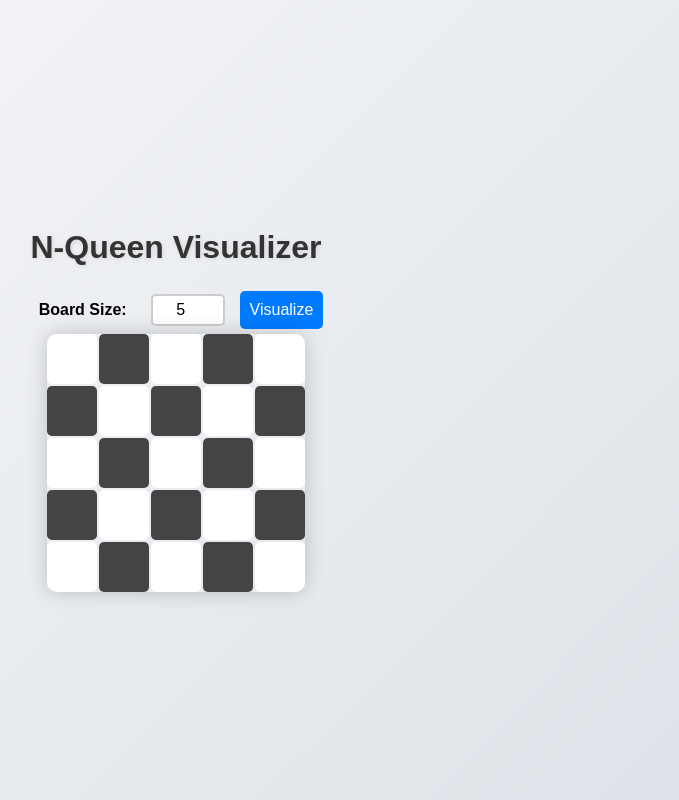
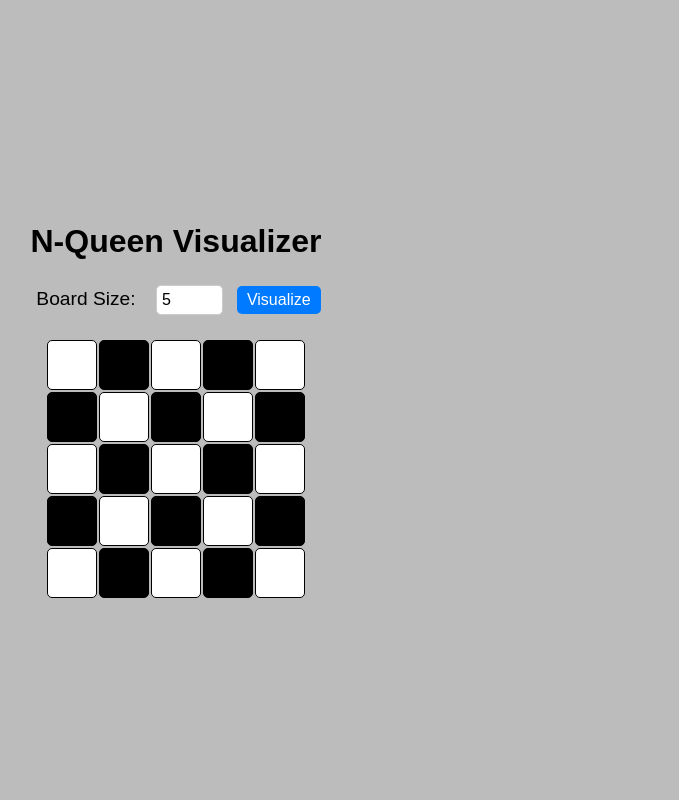
Before and after one commit to adityakr1108/NQueenVisulaizer, a plain HTML site: page index.html in a window 1280 px wide. Both pictures are taken after a click on the button "Visualize". Shown: the whole page, without its empty margins (464-1143 px from the left). Drawn offline with Linux system fonts and the light colour scheme.

Commit message:
Update style.css

```diff
--- a/style.css
+++ b/style.css
@@ -5,119 +5,71 @@ body {
     justify-content: center;
     height: 100vh;
     margin: 0;
-    background: linear-gradient(135deg, #f7f8fa, #dde1e7);
-    font-family: 'Arial', sans-serif;
+    background-color: #bcbcbc;
 }
-
 h1 {
-    color: #333;
+    font-family: "Arial", sans-serif;
+    color: #000;
     margin-bottom: 20px;
-    text-shadow: 1px 1px 5px rgba(0, 0, 0, 0.1);
 }
-
-.controls {
-    display: flex;
-    align-items: center;
-    margin-bottom: 20px;
-    flex-wrap: wrap;
-    justify-content: center;
-}
-
 label,
 input,
 button {
+    font-family: "Arial", sans-serif;
     margin: 5px;
-    padding: 10px;
+    padding: 5px;
+}
+label {
+    font-size: 1.2em;
+}
+input {
     font-size: 1em;
+    padding: 5px;
     border-radius: 5px;
+    border: 1px solid #ccc;
 }
-
-label {
-    font-weight: bold;
-}
-
-input {
-    border: 2px solid #ccc;
-    padding: 5px;
-    width: 60px;
-    text-align: center;
-}
-
 button {
+    font-size: 1em;
+    padding: 5px 10px;
     background-color: #007bff;
     color: white;
     border: none;
+    border-radius: 5px;
     cursor: pointer;
-    transition: background-color 0.3s ease, transform 0.2s ease;
+    transition: background-color 0.3s ease;
 }
-
 button:hover {
     background-color: #0056b3;
-    transform: scale(1.05);
 }
-
-#status {
-    margin-bottom: 20px;
-    font-size: 1.2em;
-    color: #333;
-}
-
-.chessboard-container {
-    display: flex;
-    justify-content: center;
-    align-items: center;
-    width: 100%;
-    overflow-x: auto;
-}
-
 .chessboard {
     display: grid;
+    margin-top: 20px;
     gap: 2px;
-    box-shadow: 0 0 20px rgba(0, 0, 0, 0.2);
-    border-radius: 10px;
-    overflow: hidden;
-    width: max-content;
 }
-
 .chessboard div {
     width: 50px;
     height: 50px;
     border-radius: 5px;
+    border: 1px solid #000;
     box-sizing: border-box;
     transition: transform 0.3s ease, box-shadow 0.3s ease;
 }
-
 .chessboard div.enlarged {
     transform: scale(1.2);
     box-shadow: 0 0 10px rgba(0, 0, 0, 0.5);
 }
-
 .black {
-    background-color: #444;
+    background-color: #000;
 }
-
 .white {
-    background-color: #fff;
+    background-color: #ffffff;
 }
-
 .queen {
     background-image: url("queen1.jpeg");
     background-size: cover;
-    animation: fadeIn 0.5s ease forwards;
 }
-
 .traversing {
     background-image: url("queen.jpeg");
     background-size: cover;
     opacity: 0.85;
-    animation: fadeIn 0.5s ease forwards;
 }
-
-@keyframes fadeIn {
-    from {
-        opacity: 0;
-    }
-    to {
-        opacity: 1;
-    }
-}
```
